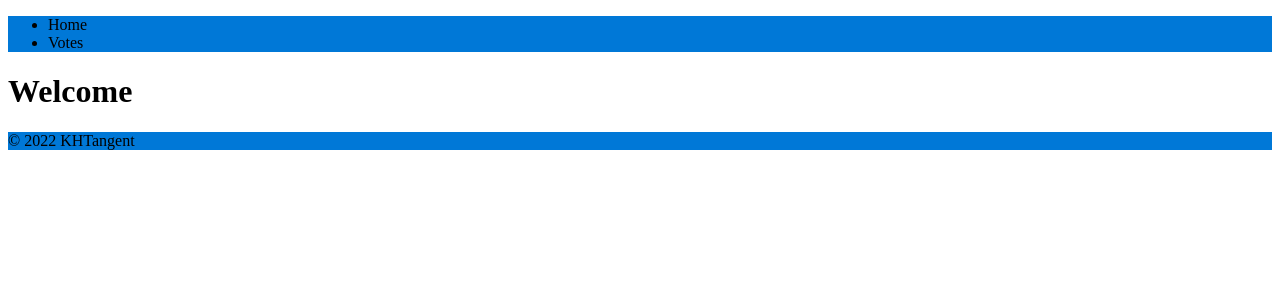
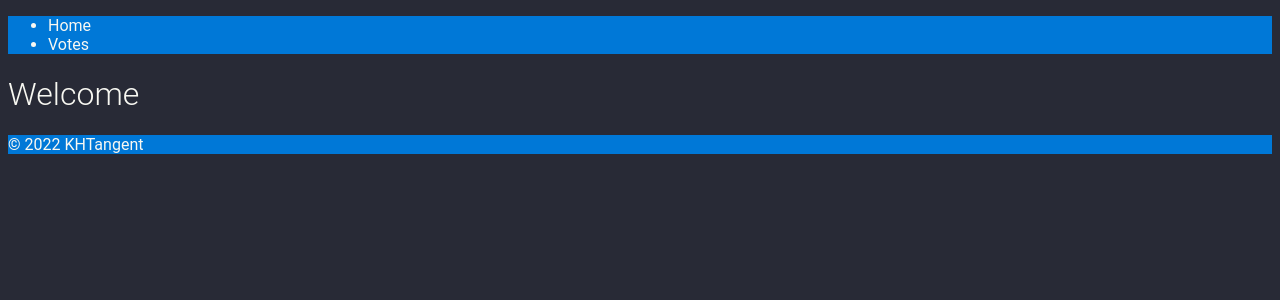
Before and after one commit to KHTangent/votebox, a Nuxt app: page / in a window 1280 px wide. Shown: the top 300 px of the page. Built offline with nearby package versions, Linux system fonts and the light colour scheme.

Commit message:
Add some CSS

```diff
--- /dev/null
+++ b/assets/globals.css
@@ -0,0 +1,31 @@
+:root {
+	font-family: Roboto, sans-serif;
+
+	/* All color values */
+	--background: #282a36;
+	--background-alt: #44475a;
+	--primary-text: #f8f8f2;
+	--primary: #6272a4;
+	--success: #50fa7b;
+	--warning: #ffb86c;
+	--error: #ff5555;
+}
+
+body {
+	background-color: var(--background);
+	color: var(--primary-text);
+}
+
+h1, h2, h3, h4, h5, h6 {
+	font-weight: 300;
+}
+
+p {
+	font-weight: 400;
+	margin: 0.5em;
+}
+
+a {
+	color: var(--primary-text);
+	font-weight: 600;
+}
--- a/nuxt.config.ts
+++ b/nuxt.config.ts
@@ -2,5 +2,5 @@ import { defineNuxtConfig } from 'nuxt'
 
 // https://v3.nuxtjs.org/api/configuration/nuxt.config
 export default defineNuxtConfig({
-
+	css: ["ress", "@/assets/globals.css"]
 })
--- a/package.json
+++ b/package.json
@@ -8,5 +8,8 @@
 	},
 	"devDependencies": {
 		"nuxt": "3.0.0-rc.1"
+	},
+	"dependencies": {
+		"ress": "^5.0.2"
 	}
 }
```
Also changed, not shown: 1 other file (tests, documents, lock files or other folders).
